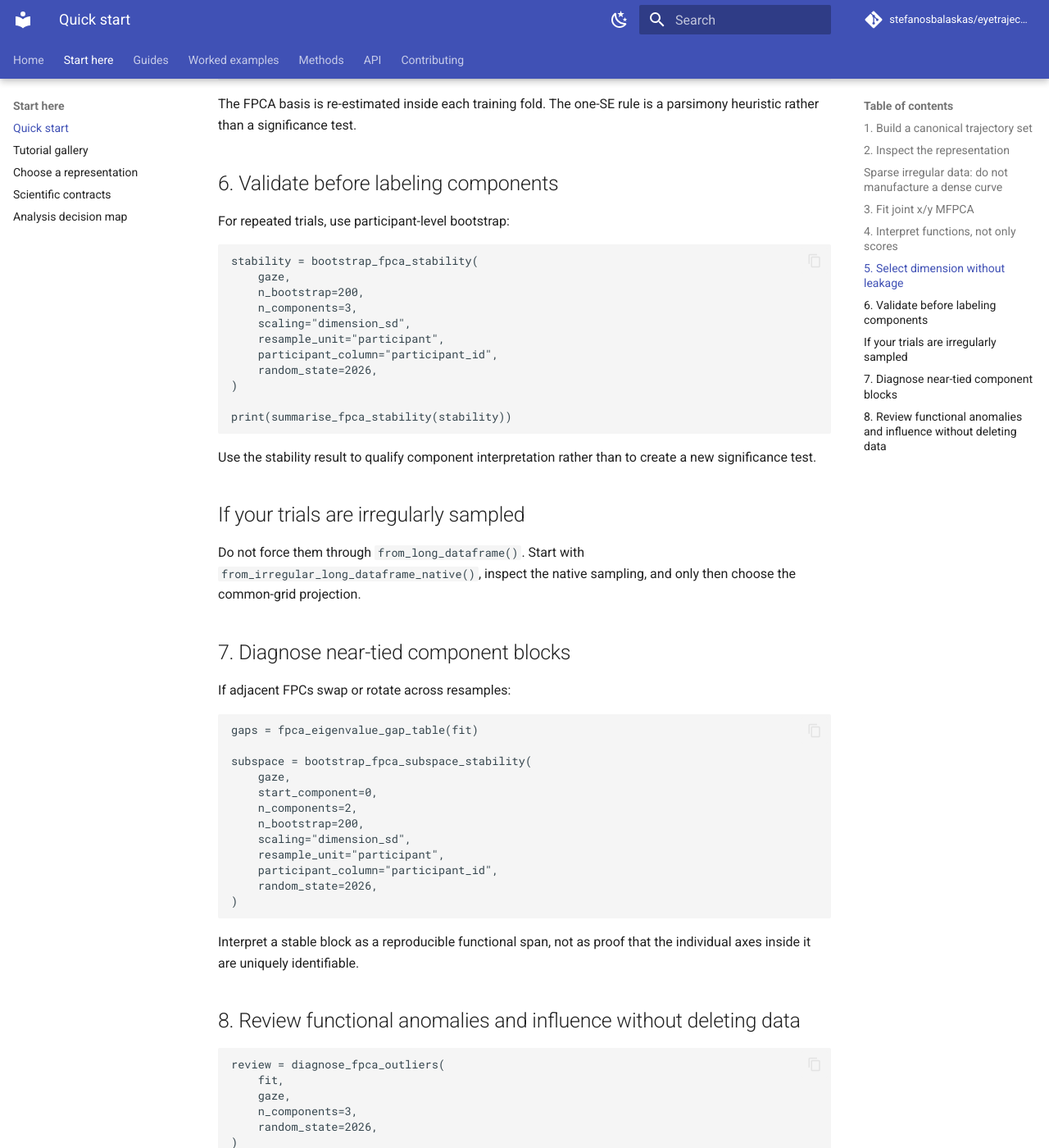
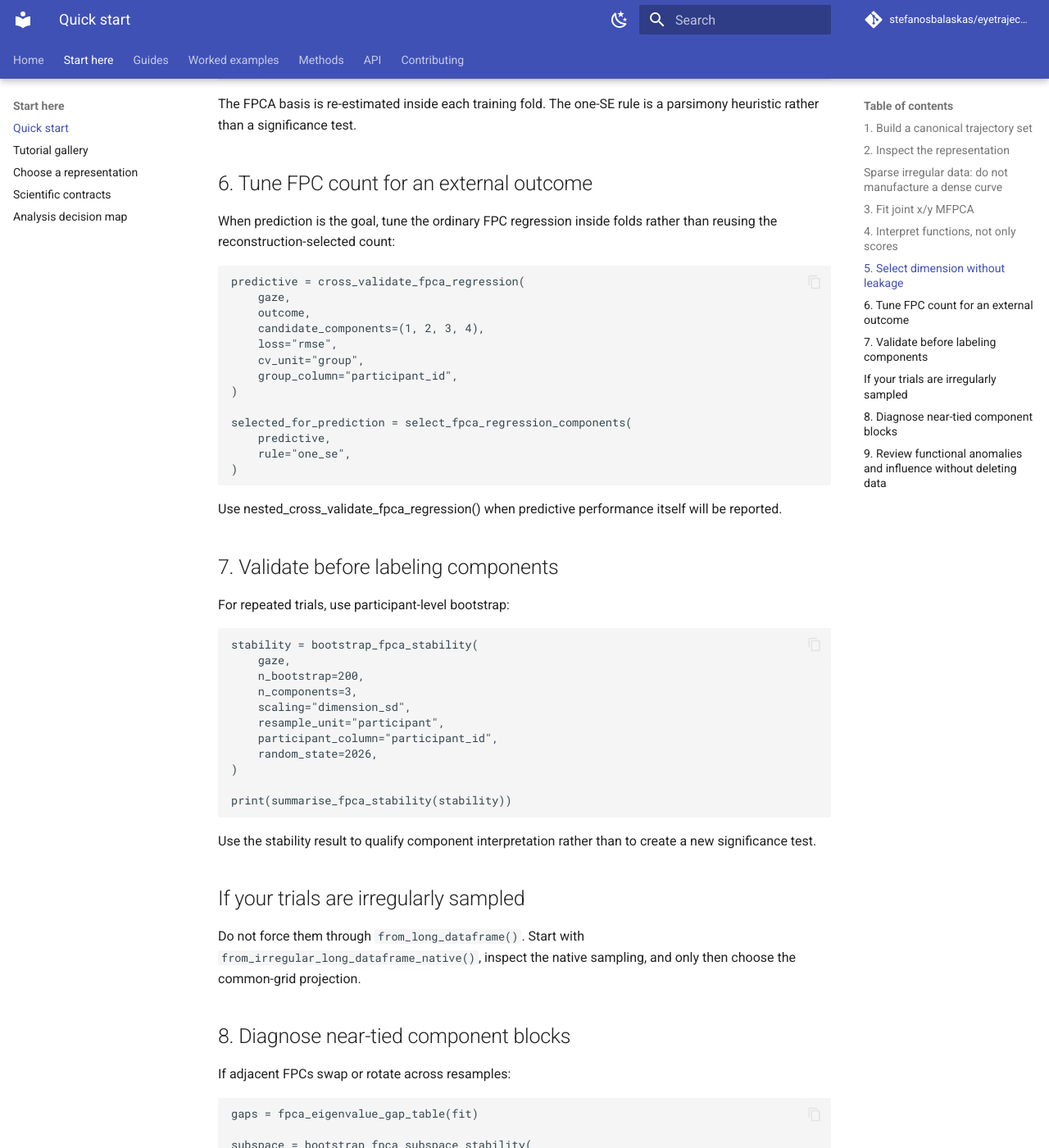
Before and after one commit to stefanosbalaskas/eyetrajectoriespy, an MkDocs documentation site: the page built from docs/quickstart.md, in a window 1280 px wide and 1400 px high, scrolled down 2054 px. Shown: the whole window at 82% size. Built offline with MkDocs 1.6.1 and Material for MkDocs 9.7.7, drawn with Linux system fonts in a browser that asks for light colours; comment, search, counter and statistics services are not loaded; some of the changed text lies outside the part shown.

Commit message:
Add predictive FPCA selection to quickstart

```diff
--- a/docs/quickstart.md
+++ b/docs/quickstart.md
@@ -91,7 +91,27 @@ For repeated trials, keep each participant in one held-out fold:
 
 The FPCA basis is re-estimated inside each training fold. The one-SE rule is a parsimony heuristic rather than a significance test.
 
-## 6. Validate before labeling components
+## 6. Tune FPC count for an external outcome
+
+When prediction is the goal, tune the ordinary FPC regression inside folds rather than reusing the reconstruction-selected count:
+
+    predictive = cross_validate_fpca_regression(
+        gaze,
+        outcome,
+        candidate_components=(1, 2, 3, 4),
+        loss="rmse",
+        cv_unit="group",
+        group_column="participant_id",
+    )
+
+    selected_for_prediction = select_fpca_regression_components(
+        predictive,
+        rule="one_se",
+    )
+
+Use nested_cross_validate_fpca_regression() when predictive performance itself will be reported.
+
+## 7. Validate before labeling components
 
 For repeated trials, use participant-level bootstrap:
 
@@ -133,7 +153,7 @@ If adjacent FPCs swap or rotate across resamples:
 
 Interpret a stable block as a reproducible functional span, not as proof that the individual axes inside it are uniquely identifiable.
 
-## 8. Review functional anomalies and influence without deleting data
+## 9. Review functional anomalies and influence without deleting data
 
     review = diagnose_fpca_outliers(
         fit,
```
Also changed, not shown: other parts of docs/quickstart.md (+1 -1 lines).
